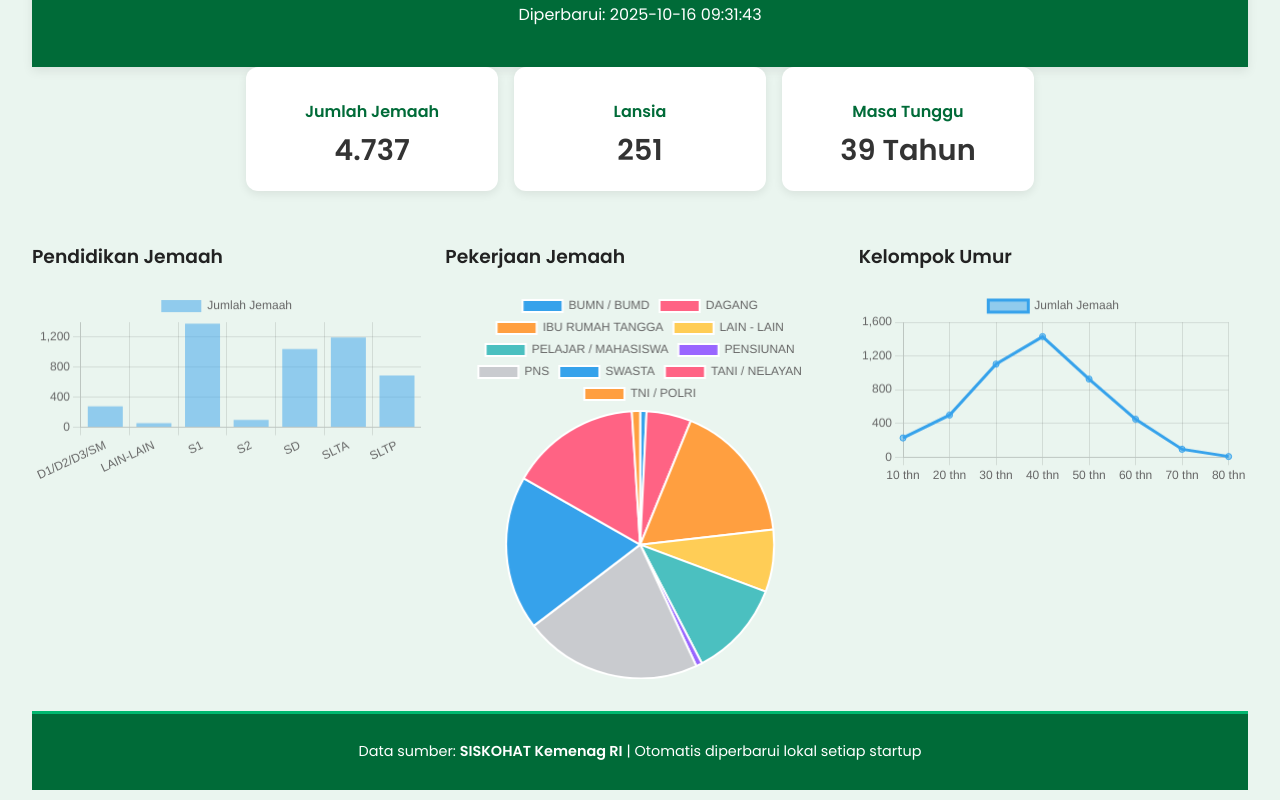
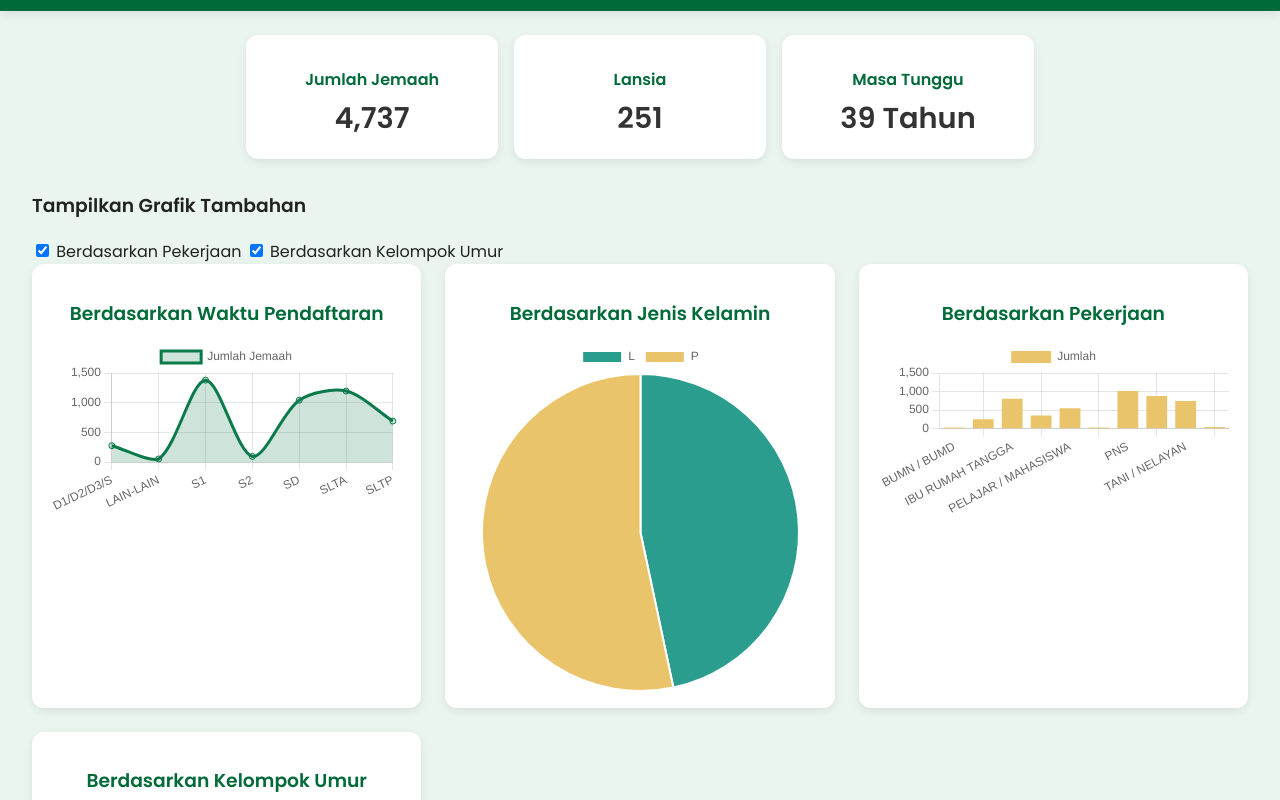
Before and after one commit to plhutbalangan/dashboard, a plain HTML site: page index.html in a window 1280 px wide. Shown: the part 101-901 px from the top of the page. Drawn offline with nearby package versions, Linux system fonts and the light colour scheme.

Commit message:
Update index.html

```diff
--- a/index.html
+++ b/index.html
@@ -3,120 +3,154 @@
 <head>
   <meta charset="UTF-8" />
   <meta name="viewport" content="width=device-width, initial-scale=1.0" />
-  <title>Dashboard Data Haji Balangan</title>
-  <link href="style.css" rel="stylesheet" />
+  <title>Dashboard Data Haji Kabupaten Balangan</title>
+  <link rel="stylesheet" href="style.css" />
+  <script src="https://cdn.jsdelivr.net/npm/chart.js"></script>
 </head>
+
 <body>
-  <div class="container">
   <header>
     <h1>📊 Dashboard Data Haji Kabupaten Balangan</h1>
-      <p id="update-info">Memuat data...</p>
+    <small id="lastUpdate">Memuat tanggal...</small>
   </header>
 
+  <main class="container">
+    <!-- Cards ringkasan -->
     <section class="cards">
       <div class="card">
         <h2>Jumlah Jemaah</h2>
-        <p id="jumlah_jemaah">...</p>
+        <p id="jumlahJemaah">-</p>
       </div>
-
       <div class="card">
         <h2>Lansia</h2>
-        <p id="lansia">...</p>
+        <p id="lansia">-</p>
       </div>
-
-      <!-- 🔁 Kolom baru: Masa Tunggu -->
       <div class="card">
         <h2>Masa Tunggu</h2>
-        <p id="masa_tunggu">...</p>
+        <p id="masaTunggu">- Tahun</p>
       </div>
     </section>
 
+    <!-- Filter pilihan tambahan -->
+    <section class="filter-section">
+      <h3>Tampilkan Grafik Tambahan</h3>
+      <label><input type="checkbox" id="showPekerjaan" checked /> Berdasarkan Pekerjaan</label>
+      <label><input type="checkbox" id="showKelompokUmur" checked /> Berdasarkan Kelompok Umur</label>
+    </section>
+
+    <!-- Grafik utama -->
     <section class="charts">
-      <div class="chart-container">
-        <h3>Pendidikan Jemaah</h3>
-        <canvas id="chartPendidikan"></canvas>
+      <div class="chart-box">
+        <h3>Berdasarkan Waktu Pendaftaran</h3>
+        <canvas id="chartWaktu"></canvas>
       </div>
-      <div class="chart-container">
-        <h3>Pekerjaan Jemaah</h3>
+
+      <div class="chart-box">
+        <h3>Berdasarkan Jenis Kelamin</h3>
+        <canvas id="chartGender"></canvas>
+      </div>
+
+      <div class="chart-box optional" id="boxPekerjaan">
+        <h3>Berdasarkan Pekerjaan</h3>
         <canvas id="chartPekerjaan"></canvas>
       </div>
-      <div class="chart-container">
-        <h3>Kelompok Umur</h3>
+
+      <div class="chart-box optional" id="boxKelompokUmur">
+        <h3>Berdasarkan Kelompok Umur</h3>
         <canvas id="chartUmur"></canvas>
       </div>
     </section>
+  </main>
 
   <footer>
-      <p>Data sumber: <strong>SISKOHAT Kemenag RI</strong> | Otomatis diperbarui lokal setiap startup</p>
+    © 2025 Kemenag Kab. Balangan — Data dari SISKOHAT DJPHU
   </footer>
-  </div>
 
-  <script src="https://cdn.jsdelivr.net/npm/chart.js"></script>
   <script>
     async function loadData() {
-    try {
       const response = await fetch("static/data_balangan.json");
-      const jsonData = await response.json();
+      const json = await response.json();
 
-      // Tanggal update
-      document.getElementById("update-info").innerText =
-        "Diperbarui: " + jsonData.update;
+      // update tanggal
+      document.getElementById("lastUpdate").innerText = `Diperbarui: ${json.update}`;
 
-      // Data utama
-      document.getElementById("jumlah_jemaah").innerText =
-        jsonData.data.Jumlah_Jemaah.data.rows[0][0].toLocaleString("id-ID");
+      // update ringkasan
+      document.getElementById("jumlahJemaah").innerText =
+        json.data.Jumlah_Jemaah.data.rows[0][0].toLocaleString();
+      document.getElementById("lansia").innerText =
+        json.data.Lansia.data.rows[0][0].toLocaleString();
+      document.getElementById("masaTunggu").innerText =
+        json.data.Masa_Tunggu.data.rows[0][0] + " Tahun";
 
-      document.getElementById("lansia").innerText =
-        jsonData.data.Lansia.data.rows[0][0].toLocaleString("id-ID");
-
-      // 🔁 Data Masa Tunggu
-      const tunggu = jsonData.data.Masa_Tunggu.data.rows[0][0];
-      document.getElementById("masa_tunggu").innerText = tunggu + " Tahun";
-
-      // Chart Pendidikan
-      const pendidikan = jsonData.data.Pekerjaan.data.rows;
-      new Chart(document.getElementById("chartPendidikan"), {
-        type: "bar",
+      // grafik waktu pendaftaran
+      const waktu = json.data.Pekerjaan.data.rows;
+      new Chart(document.getElementById("chartWaktu"), {
+        type: "line",
         data: {
-          labels: pendidikan.map(r => r[0]),
+          labels: waktu.map(r => r[0].slice(0, 10)),
           datasets: [{
             label: "Jumlah Jemaah",
-            data: pendidikan.map(r => r[1])
+            data: waktu.map(r => r[1]),
+            borderColor: "#0b7a4b",
+            backgroundColor: "rgba(11,122,75,0.2)",
+            fill: true,
+            tension: 0.3
+          }]
+        },
+        options: { responsive: true, scales: { y: { beginAtZero: true } } }
+      });
+
+      // grafik jenis kelamin
+      const gender = json.data.Pendidikan.data.rows;
+      new Chart(document.getElementById("chartGender"), {
+        type: "pie",
+        data: {
+          labels: gender.map(r => r[0]),
+          datasets: [{
+            data: gender.map(r => r[1]),
+            backgroundColor: ["#2a9d8f", "#e9c46a", "#f4a261", "#264653", "#457b9d"]
           }]
         }
       });
 
-      // Chart Pekerjaan
-      const kerja = jsonData.data.Jenis_Kelamin.data.rows;
+      // grafik pekerjaan
+      const pekerjaan = json.data.Jenis_Kelamin.data.rows;
       new Chart(document.getElementById("chartPekerjaan"), {
-        type: "pie",
+        type: "bar",
         data: {
-          labels: kerja.map(r => r[0]),
+          labels: pekerjaan.map(r => r[0]),
           datasets: [{
-            label: "Jumlah Jemaah",
-            data: kerja.map(r => r[1])
+            label: "Jumlah",
+            data: pekerjaan.map(r => r[1]),
+            backgroundColor: "#e9c46a"
           }]
-        }
+        },
+        options: { responsive: true, scales: { y: { beginAtZero: true } } }
       });
 
-      // Chart Umur
-      const umur = jsonData.data.Kelompok_Umur.data.rows;
+      // grafik kelompok umur
+      const umur = json.data.Kelompok_Umur.data.rows;
       new Chart(document.getElementById("chartUmur"), {
-        type: "line",
+        type: "bar",
         data: {
-          labels: umur.map(r => r[0] + " thn"),
+          labels: umur.map(r => r[0]),
           datasets: [{
-            label: "Jumlah Jemaah",
-            data: umur.map(r => r[1])
+            label: "Jumlah",
+            data: umur.map(r => r[1]),
+            backgroundColor: "#2a9d8f"
           }]
+        },
+        options: { responsive: true, scales: { y: { beginAtZero: true } } }
+      });
     }
+
+    // filter interaktif
+    document.getElementById("showPekerjaan").addEventListener("change", (e) => {
+      document.getElementById("boxPekerjaan").style.display = e.target.checked ? "block" : "none";
     });
-
-    } catch (error) {
-      document.getElementById("update-info").innerText = "Gagal memuat data.";
-      console.error("Error:", error);
-    }
-  }
+    document.getElementById("showKelompokUmur").addEventListener("change", (e) => {
+      document.getElementById("boxKelompokUmur").style.display = e.target.checked ? "block" : "none";
+    });
 
     loadData();
   </script>
```
Lines whose indentation alone changed are shown as unchanged.
